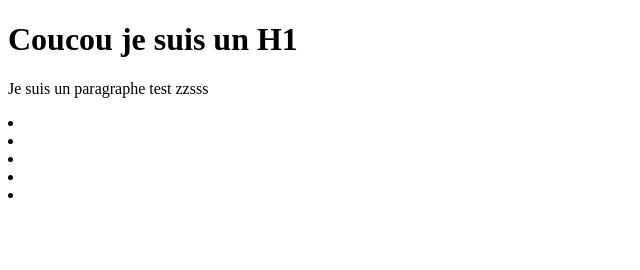
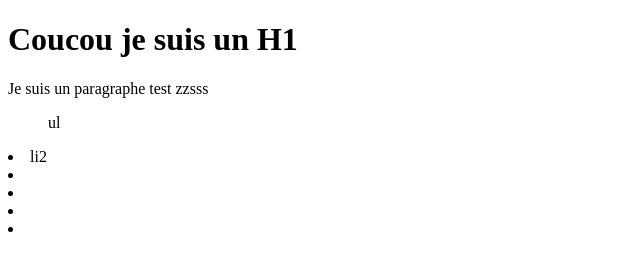
Before and after one commit to GDM-Pixel/GDM-Strapi, a plain HTML site: page index.html in a window 1280 px wide. Shown: the full height of the page, 0-640 px from the left. Drawn offline with Linux system fonts and the light colour scheme.

Commit message:
Deuxieme liste

```diff
--- a/index.html
+++ b/index.html
@@ -8,8 +8,8 @@
 <body>
     <h1>Coucou je suis un H1 </h1>
     <p>Je suis un paragraphe test zzsss</p>
-    <ul></ul>
-    <li></li>
+    <ul>ul</ul>
+    <li>li2</li>
     <li></li>
     <li></li>
     <li></li>
```
